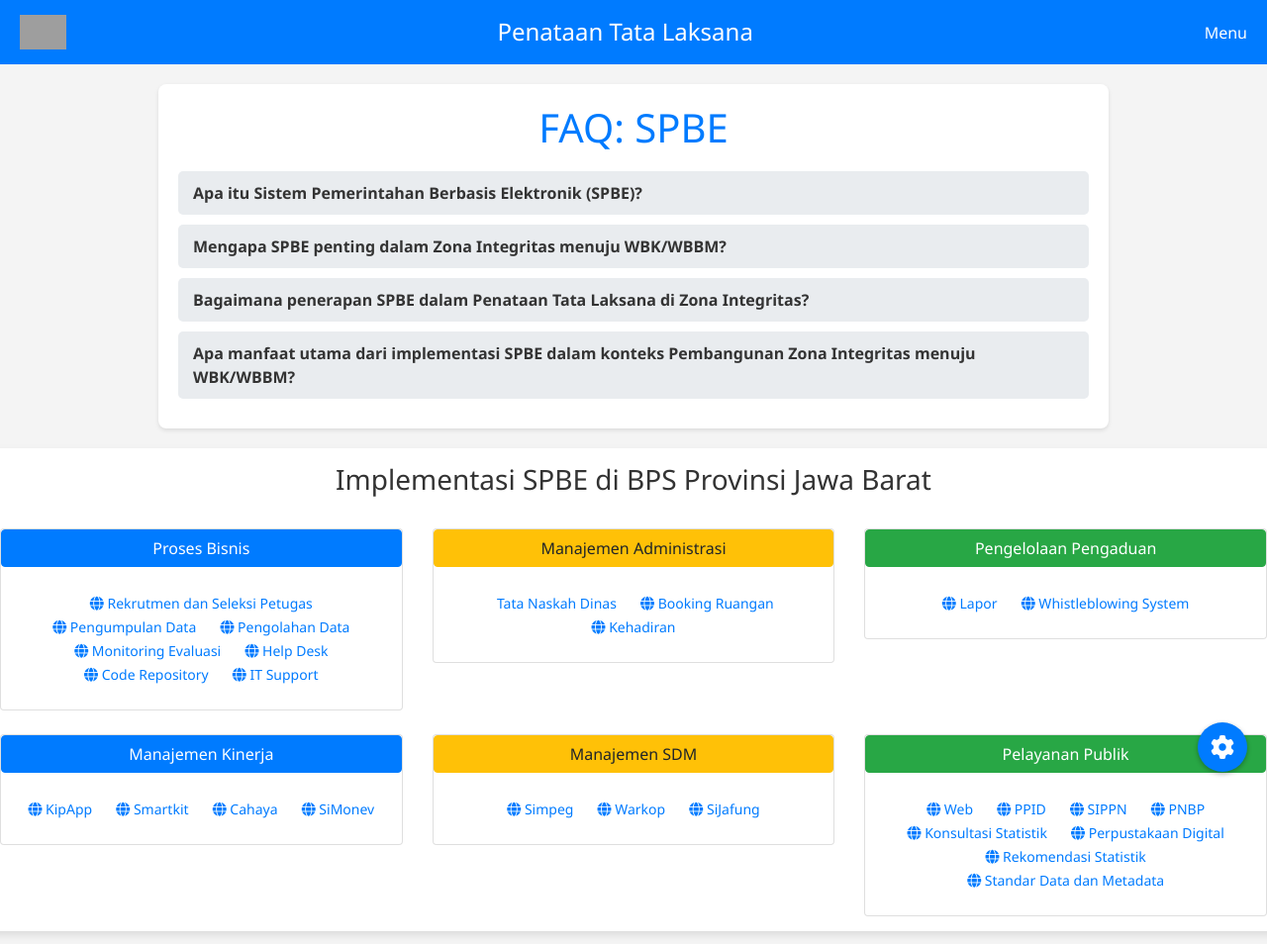
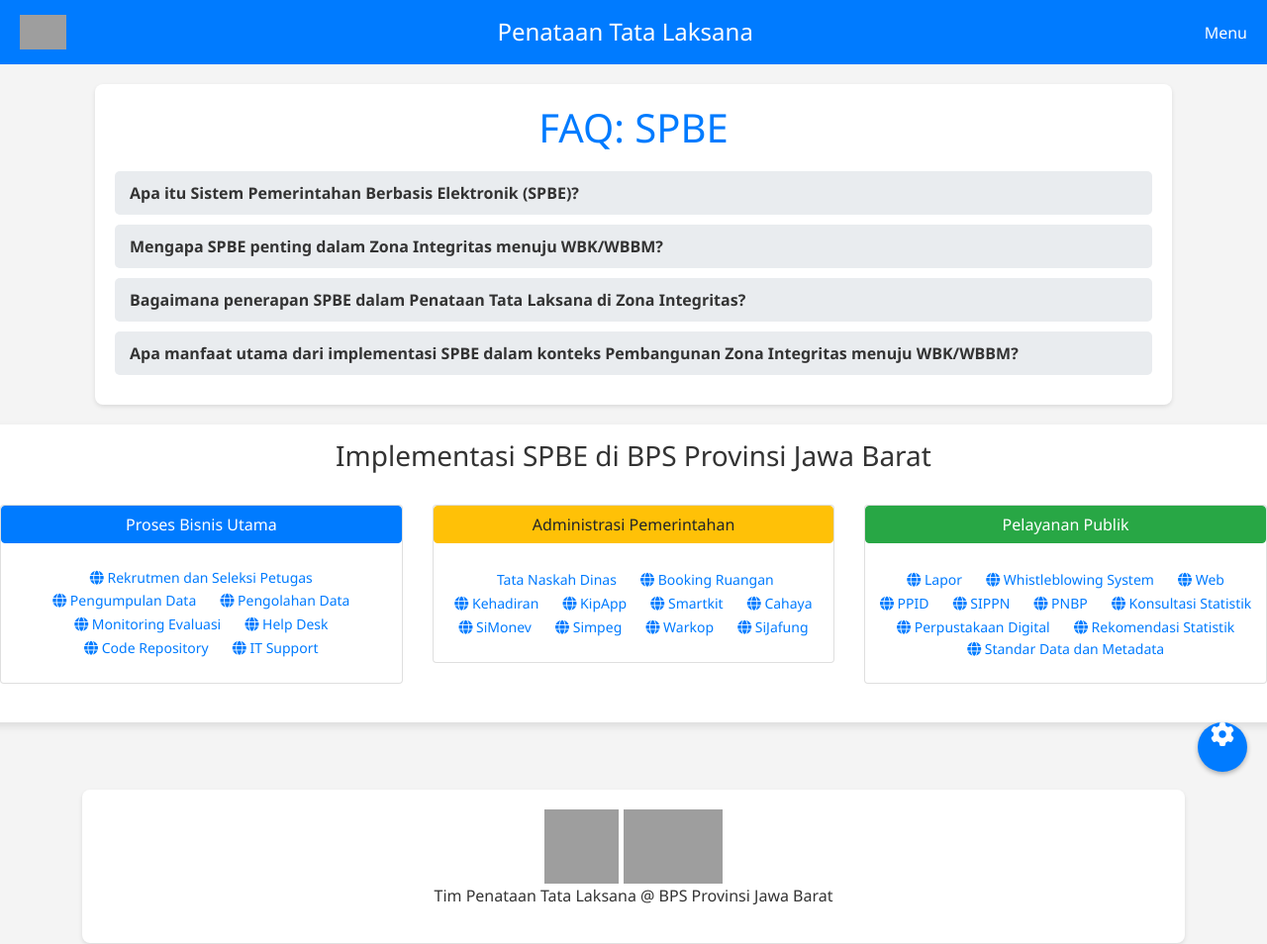
Before and after one commit to firmanh3200/32pilar2, a plain HTML site: page spbe.html in a window 1280 px wide. Shown: the top 954 px of the page at 99% size. Drawn offline with nearby package versions, Linux system fonts and the light colour scheme; grey boxes are pictures that could not be loaded; some icons are missing.

Commit message:
Update spbe.html

```diff
--- a/spbe.html
+++ b/spbe.html
@@ -1,4 +1,3 @@
-<!DOCTYPE html>
 <html lang="id">
 <head>
     <meta charset="UTF-8">
@@ -174,7 +173,7 @@
 
         /* Kontainer QnA */
         .container {
-            max-width: 75%;
+            max-width: 85%;
             margin: 20px auto;
             padding: 20px;
             background-color: #fff;
@@ -441,7 +440,7 @@
                 <!-- Proses Bisnis -->
                 <div class="col-md-4">
                     <div class="card">
-                        <div class="btn btn-primary">Proses Bisnis</div>
+                        <div class="btn btn-primary">Proses Bisnis Utama</div>
                         <br>
                         <div class="social-icons">
                             <a href="https://sobat.bps.go.id" target="_blank"><i class="fas fa-globe"></i> Rekrutmen dan Seleksi Petugas</a> <!-- Web -->
@@ -462,10 +461,10 @@
                     </div>
                 </div>
 
-                <!-- Manajemen Administrasi -->
+                <!-- Administrasi Pemerintahan -->
                 <div class="col-md-4">
                     <div class="card">
-                        <div class="btn btn-warning">Manajemen Administrasi</div>
+                        <div class="btn btn-warning">Administrasi Pemerintahan</div>
                         <br>
                         <div class="social-icons">
                             <a href="https://asik.32net.id/tamuvirtual" target="_blank"><i class="fas fa-paper"></i> Tata Naskah Dinas</a> <!-- Web -->
@@ -474,35 +473,7 @@
                             <a href="https://app.32net.id/ruangjabar" target="_blank"><i class="fas fa-globe"></i>  Booking Ruangan</a> <!-- Web -->
 
                             <a href="https://webapps.bps.go.id/daftarhadir" target="_blank"><i class="fas fa-globe"></i> Kehadiran</a> <!-- Web -->
-                        </div>
-                        <br>
-                    </div>
-                </div>
 
-                <!-- Pengelolaan Pengaduan -->
-                <div class="col-md-4">
-                    <div class="card">
-                        <div class="btn btn-success">Pengelolaan Pengaduan</div>
-                        <br>
-                        <div class="social-icons">
-                            <a href="https://lapor.go.id" target="_blank"><i class="fas fa-globe"></i> Lapor</a> <!-- Web -->
-
-                            <a href="https://webapps.bps.go.id/pengaduan/wbs/tentang" target="_blank"><i class="fas fa-globe"></i> Whistleblowing System</a> <!-- Web -->
-
-                        </div>
-                        <br>
-
-                    </div>
-                </div>
-            </div>
-            <br>
-            <div class="row">
-                <!-- Manajemen Kinerja -->
-                <div class="col-md-4">
-                    <div class="card">
-                        <div class="btn btn-primary">Manajemen Kinerja</div>
-                        <br>
-                        <div class="social-icons">
                             <a href="https://webapps.bps.go.id/kipapp" target="_blank"><i class="fas fa-globe"></i> KipApp</a> <!-- Web -->
 
                             <a href="https://smartkit.32net.id" target="_blank"><i class="fas fa-globe"></i> Smartkit</a> <!-- Web -->
@@ -510,22 +481,13 @@
                             <a href="https://app.32net.id/catatan-harian" target="_blank"><i class="fas fa-globe"></i> Cahaya</a> <!-- Web -->
 
                             <a href="https://monev.bps.go.id/monevnew/index.php?r=site/login" target="_blank"><i class="fas fa-globe"></i> SiMonev</a> <!-- Web -->
-                        </div>
-                        <br>
-                    </div>
-                </div>
 
-                <!-- Manajemen SDM -->
-                <div class="col-md-4">
-                    <div class="card">
-                        <div class="btn btn-warning">Manajemen SDM</div>
-                        <br>
-                        <div class="social-icons">
                             <a href="https://simpeg.bps.go.id" target="_blank"><i class="fas fa-globe"></i> Simpeg</a> <!-- Web -->
 
                             <a href="https://lms.bps.go.id" target="_blank"><i class="fas fa-globe"></i>  Warkop</a> <!-- Web -->
 
                             <a href="https://jafung.bps.go.id" target="_blank"><i class="fas fa-globe"></i> SiJafung</a> <!-- Web -->
+
                         </div>
                         <br>
                     </div>
@@ -537,6 +499,10 @@
                         <div class="btn btn-success">Pelayanan Publik</div>
                         <br>
                         <div class="social-icons">
+                            <a href="https://lapor.go.id" target="_blank"><i class="fas fa-globe"></i> Lapor</a> <!-- Web -->
+
+                            <a href="https://webapps.bps.go.id/pengaduan/wbs/tentang" target="_blank"><i class="fas fa-globe"></i> Whistleblowing System</a> <!-- Web -->
+
                             <a href="https://jabar.bps.go.id" target="_blank"><i class="fas fa-globe"></i> Web</a> <!-- Web -->
 
                             <a href="https://ppid.bps.go.id?mfd=3200" target="_blank"><i class="fas fa-globe"></i> PPID</a> <!-- Web -->
@@ -559,6 +525,8 @@
                     </div>
                 </div>
             </div>
+            <br>
+
         </div>
     </div>
     <br><br>
```
